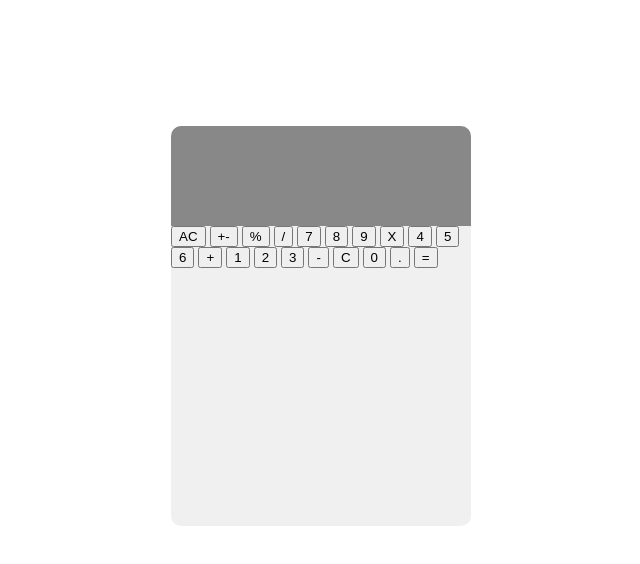
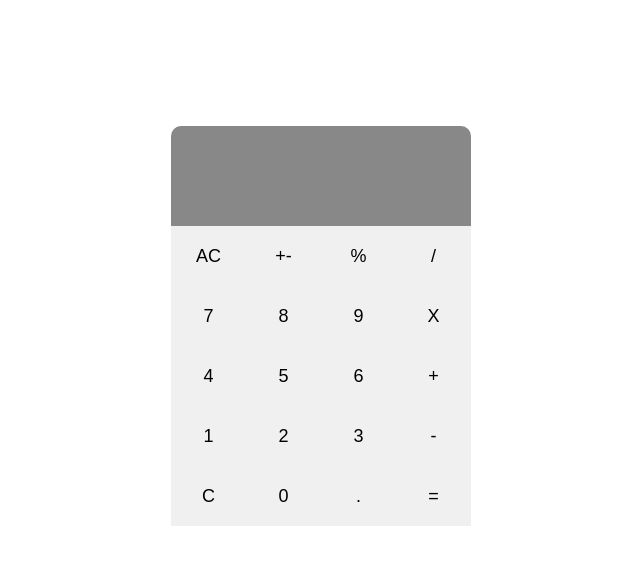
Before and after one commit to zarc1411/calculator, a plain HTML site: page index.html in a window 1280 px wide. Shown: the whole page, without its empty margins (319-959 px from the left). Drawn offline with Linux system fonts and the light colour scheme.

Commit message:
Added css styles for the calculator

```diff
--- a/site.css
+++ b/site.css
@@ -1,4 +1,4 @@
-.calculator{
+.calculator {
     background-color: #f0f0f0;
     height: 400px;
     width: 300px;
@@ -7,13 +7,15 @@
     margin-right: auto;
     border-radius: 10px;
 }
-.display{
+
+.display {
     background-color: #888888;
     height: 100px;
     border-top-left-radius: 10px;
     border-top-right-radius: 10px;
 }
-.screen-text{
+
+.screen-text {
     margin-top: -30px;
     height: 50px;
     font-size: 3em;
@@ -21,7 +23,24 @@
     float: right;
     padding-right: 10px;
 }
-.buttons{
+
+.keypad {
     height: 300px;
     display: grid;
+    grid-template-columns: 1fr 1fr 1fr 1fr;
+    grid-template-rows: 1fr 1fr 1fr 1fr 1fr;
 }
+
+.operator, .options, .number, #equals {
+    background-color: #f0f0f0;
+    border: none;
+    font-size: 18px;
+}
+
+button:hover {
+    background-color: #dae1e7;
+}
+
+button {
+    outline: none;
+}
```
